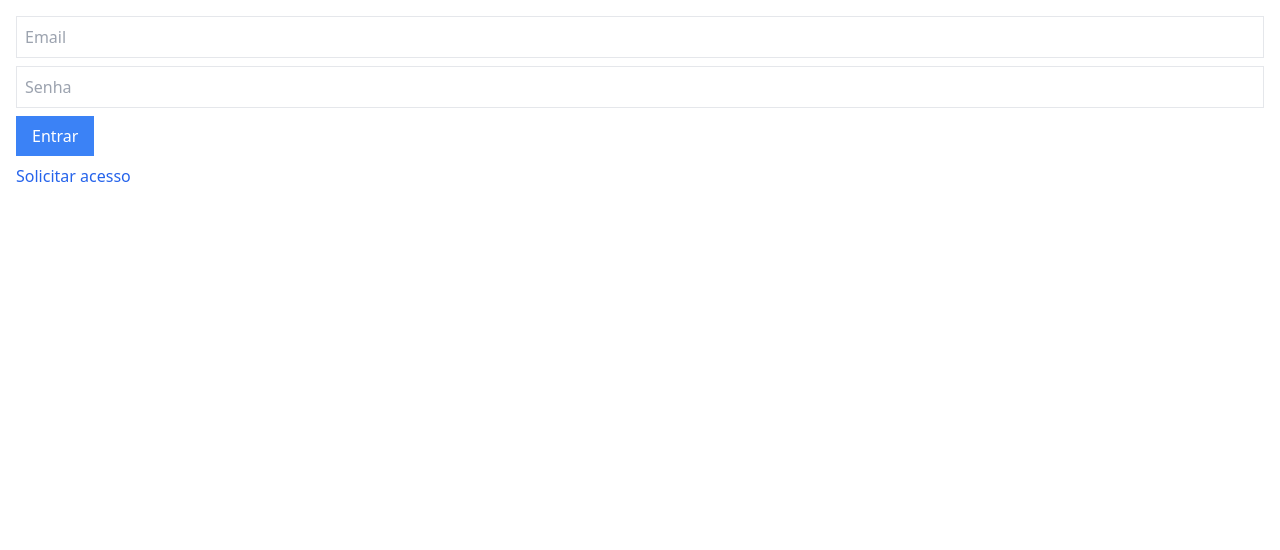
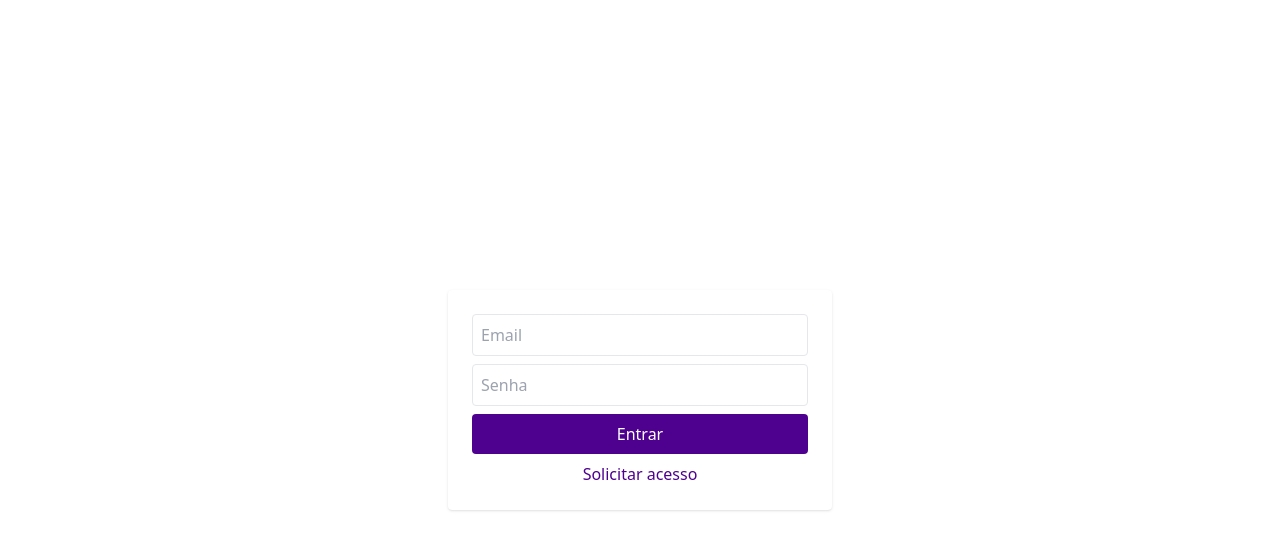
Before and after one commit to alissonccosta/v0projects, a React (Vite) app in the folder verumoverview/frontend/: page /login in a window 1280 px wide. Shown: the top 550 px of the page. Built offline with nearby package versions, Linux system fonts and the light colour scheme; no server answers.

Commit message:
Estiliza formulario de login

```diff
--- a/verumoverview/frontend/src/pages/Login.tsx
+++ b/verumoverview/frontend/src/pages/Login.tsx
@@ -27,7 +27,8 @@ export default function Login() {
   };
 
   return (
-    <form onSubmit={handleSubmit} className="p-4">
+    <div className="flex items-center justify-center min-h-screen bg-primary dark:bg-dark-background">
+      <form onSubmit={handleSubmit} className="bg-white dark:bg-dark-background p-6 rounded shadow space-y-2 w-full max-w-sm">
         <input
           type="email"
           placeholder="Email"
@@ -36,7 +37,7 @@ export default function Login() {
             setEmail(e.target.value);
             if (erro) setErro('');
           }}
-        className={`border p-2 mb-2 w-full ${erro ? 'input-error' : ''}`}
+          className={`border p-2 w-full rounded focus:outline-none focus:ring-2 focus:ring-secondary ${erro ? 'input-error' : ''}`}
         />
         <input
           type="password"
@@ -46,18 +47,19 @@ export default function Login() {
             setSenha(e.target.value);
             if (erro) setErro('');
           }}
-        className={`border p-2 mb-2 w-full ${erro ? 'input-error' : ''}`}
+          className={`border p-2 w-full rounded focus:outline-none focus:ring-2 focus:ring-secondary ${erro ? 'input-error' : ''}`}
         />
         {erro && <span className="error-message">{erro}</span>}
-      <button type="submit" className="bg-blue-500 text-white px-4 py-2">
+        <button type="submit" className="bg-secondary text-white px-4 py-2 rounded hover:bg-purple-700 w-full">
           Entrar
         </button>
         {erro && <p className="text-red-500 mt-2">{erro}</p>}
-      <p className="mt-2">
-        <Link to="/solicitar-acesso" className="text-blue-600">
+        <p className="mt-2 text-center">
+          <Link to="/solicitar-acesso" className="text-secondary hover:underline">
             Solicitar acesso
           </Link>
         </p>
       </form>
+    </div>
   );
 }
```
Lines whose indentation alone changed are shown as unchanged.
